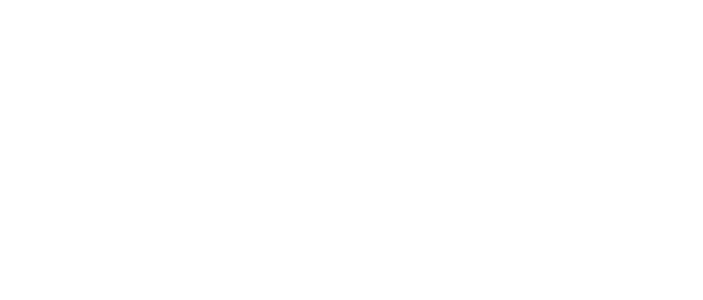
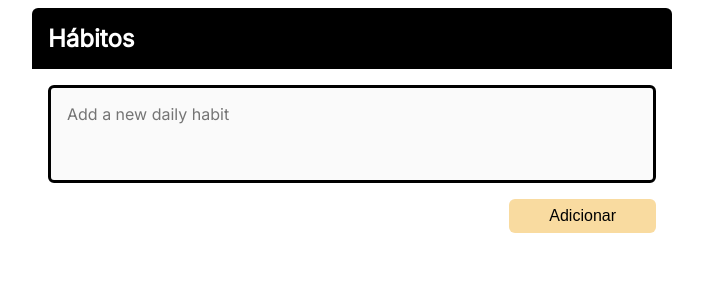
Before and after one commit to Nannnyy/simple-habitTracker, a Flask app: page /add in a window 1280 px wide. Before the commit the part shown is empty. Shown: the top 300 px of the page, without its empty margins (288-991 px from the left). Run offline with Flask 3, Linux system fonts and the light colour scheme.

Commit message:
add: displaying and saving habits, and some styling for the habitTracker

```diff
--- a/app.py
+++ b/app.py
@@ -1,13 +1,22 @@
-from flask import Flask, render_template
+from flask import Flask, render_template, request
 
 app = Flask(__name__)
 
+habits = ['Teste Hábito']
 
 @app.route("/")
 def index():
-    return render_template("index.html", title="Habit Tracker - Home")
+    return render_template("index.html", title="Habit Tracker - Home", habits = habits)
 
 
 @app.route("/add", methods=["GET", "POST"])
 def add_habit():
+    if request.method == "POST":
+        habit = request.form.get("habit")
+        habits.append(habit)
+
     return render_template("add_habit.html", title="Habit Tracker - Add Habit")
+
+
+if __name__ == "__main__":
+    app.run(debug=True)
--- a/static/css/main.css
+++ b/static/css/main.css
@@ -8,3 +8,68 @@
   box-sizing: border-box;
   font-family: "Inter", sans-serif;
 }
+
+.header, .main {
+    max-width: 40rem;
+    margin: 0 auto;
+    padding: 1rem;
+}
+
+.header {
+    display: flex;
+    background-color: #000000;
+    color: #ffffff;
+
+    justify-content: space-between;
+    align-items: center;
+
+    border-radius: 6px 6px 0px 0px;
+}
+
+.header__logo {
+    margin: 0;
+    font-size: 1.5rem;
+}
+
+.header__link {
+    text-decoration: none;
+    color: inherit;
+    transition: color 0.1s ease-in-out;
+}
+
+.header__link:hover {
+    color: #f9dba0;
+}
+
+.form {
+    display: flex;
+    flex-direction: column;
+    font-size: 1rem;
+}
+
+.form__input {
+    padding: 1rem;
+    font-family: inherit;
+    font-size: inherit;
+    resize: none;
+
+    border: 3px solid #000000;
+    border-radius: 6px;
+    background-color: #fafafa;
+
+    margin-bottom: 1rem;
+}
+
+.form__button {
+    padding: 0.5rem 2.5rem;
+
+    font-size: inherit;
+    background-color: #f9dba0;
+
+    border: none;
+    border-radius: 6px;
+
+    align-self: flex-end;
+
+    cursor: pointer;
+}
--- a/templates/add_habit.html
+++ b/templates/add_habit.html
@@ -0,0 +1,10 @@
+{% extends "layout.html" %}
+
+{% block main_content %}
+
+    <form class="form" method="POST">
+        <textarea class="form__input" id="habit" name="habit" rows="3" placeholder="Add a new daily habit"></textarea>
+        <button class="form__button" type="submit">Adicionar</button>
+    </form>
+
+{% endblock %}
--- a/templates/layout.html
+++ b/templates/layout.html
@@ -0,0 +1,31 @@
+<!DOCTYPE html>
+<html lang="en">
+    <head>
+        <meta charset="UTF-8" />
+        <meta name="viewport" content="width=device-width, initial-scale=1.0" />
+        <meta http-equiv="X-UA-Compatible" content="ie=edge" />
+        <title>{{ title }}</title>
+        <link href="https://fonts.googleapis.com/css2?family=Inter&display=swap" rel="stylesheet">
+        <link rel="stylesheet" href="{{ url_for('static', filename='css/main.css') }}" />
+
+        {% block head_content %} {% endblock %}
+    </head>
+
+    <body>
+        <header class="header">
+            <h1 class="header__logo">
+                <a class="header__link" href="{{ url_for('index') }}">Hábitos</a>
+            </h1>
+
+            {% if "add" not in request.endpoint %}
+                <a class="header__link" href="{{ url_for('add_habit') }}">+ Novo Hábito</a>
+            {% endif %}
+
+        </header>
+
+        <main class="main">
+            {% block main_content %}
+            {% endblock %}
+        </main>
+    </body>
+</html>
```
Also changed, not shown: templates/index.html (+14 -0 lines).
